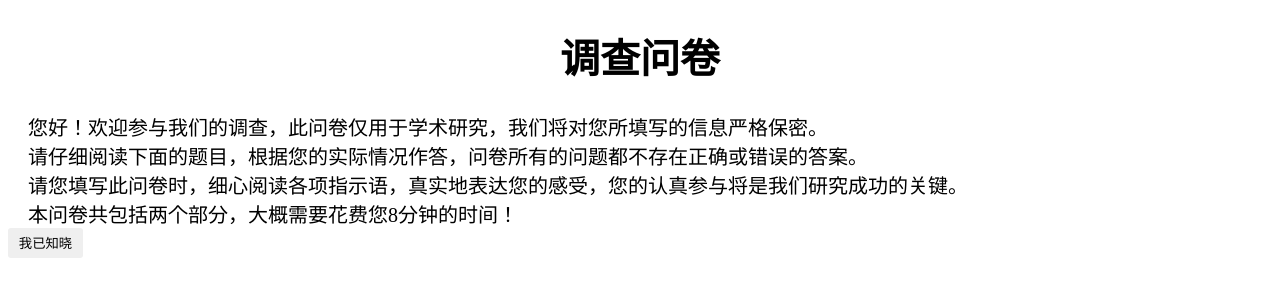
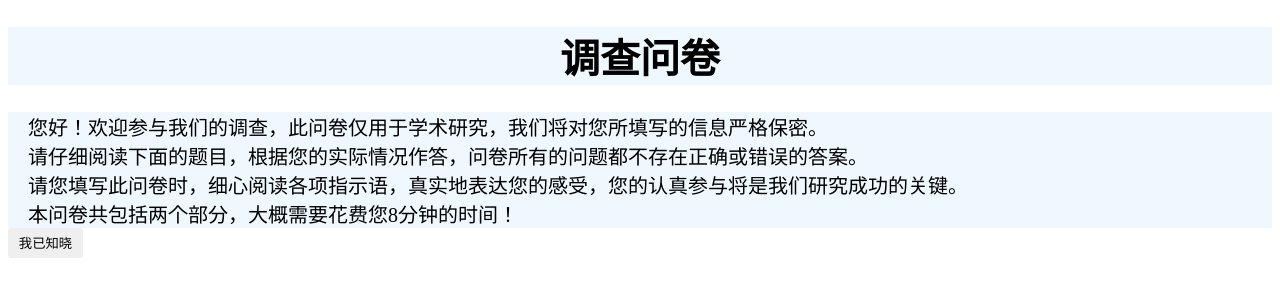
Before and after one commit to chingliu11/chingliu11.github.io, a plain HTML site: page index.html in a window 1280 px wide. Drawn offline with Linux system fonts and the light colour scheme.

Commit message:
Update index.html

```diff
--- a/index.html
+++ b/index.html
@@ -8,6 +8,7 @@
 			.h1 {
 				font-size: 40px;
 				text-align: center;
+				background-color: aliceblue;
 				}
 			.button {
 				text-align: center;
@@ -27,6 +28,7 @@
 			div {font-size: 20px;
 				padding-left: 20px;
 				padding-right: 20px;
+				background-color: #F0F8FF;
 				}
 		</style>
 	</head>
@@ -41,7 +43,6 @@
 	<!-- <a href="#" onclick="this.href='study1-'+parseInt(Math.random()*2)+'.html'">我已知晓</a> -->
 	<input type="button"
 		class="button"
-		align="right"
 		value="我已知晓"
 		onclick="window.location.href='study'+parseInt(Math.random()*2)+'.html'">
     </table>
```
